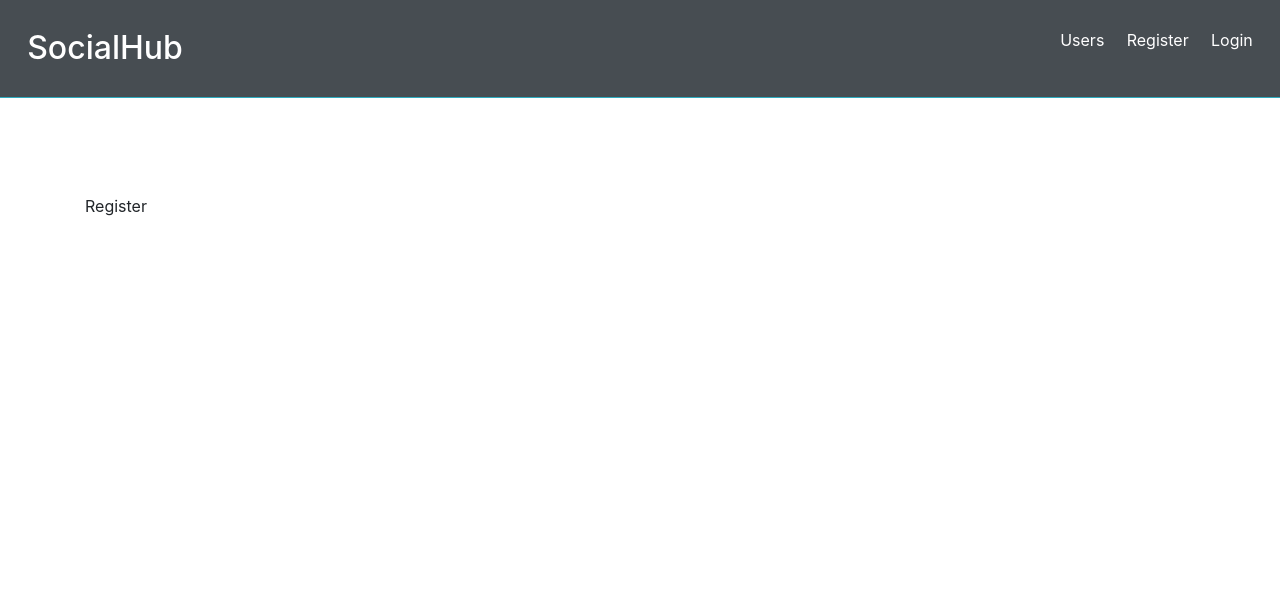
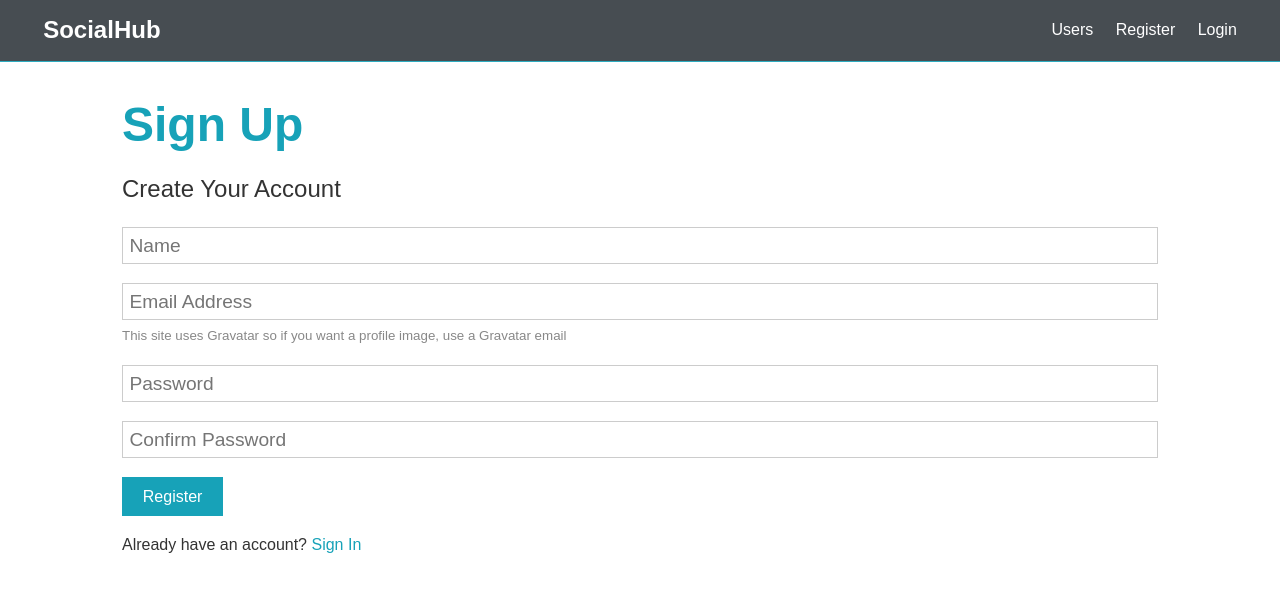
Before and after one commit to idriswebxy/whisper-social-network, a React (Create React App) app in the folder client/: page /register in a window 1280 px wide. Shown: the top 592 px of the page. Built offline with nearby package versions, Linux system fonts and the light colour scheme.

Commit message:
component updates

```diff
--- a/client/package.json
+++ b/client/package.json
@@ -15,8 +15,7 @@
     "react-tilt": "^0.1.4",
     "redux": "^4.0.4",
     "redux-devtools-extension": "^2.13.8",
-    "redux-thunk": "^2.3.0",
-    "tachyons": "^4.11.1"
+    "redux-thunk": "^2.3.0"
   },
   "scripts": {
     "start": "react-scripts start",
--- a/client/src/App.js
+++ b/client/src/App.js
@@ -5,7 +5,7 @@
 import Login from "./components/Auth/Login";
 import Register from "./components/Auth/Register";
 
-import "./App.css";
+
 import "@fortawesome/fontawesome-free";
 
 export default class App extends Component {
--- a/client/src/components/Auth/Register.js
+++ b/client/src/components/Auth/Register.js
@@ -1,11 +1,107 @@
-import React from 'react'
+import React, { Fragment, useState } from "react";
+import axios from "axios";
 
 const Register = () => {
+  const [formData, setFormData] = useState({
+    name: "",
+    email: "",
+    password: "",
+    password2: ""
+  });
+
+  const { name, email, password, password2 } = formData;
+
+  const onChange = e =>
+    setFormData({ ...formData, [e.target.name]: e.target.value });
+  console.log(name + "\n" + email); // test values
+
+  const onSubmit = async e => {
+    e.preventDefault();
+    if (password !== password2) {
+      console.log("Passwords do not match!");
+    } else {
+      const newUser = {
+        name,
+        email,
+        password
+      };
+
+      try {
+        const config = {
+          headers: {
+            "Content-Type": "application/json"
+          }
+        };
+
+        const body = JSON.stringify(newUser);
+
+        const res = await axios.post("/api/users", body, config);
+        console.log(res.data)
+      } catch (err) {
+        console.error(err.res.data)
+      }
+    }
+  };
+
   return (
-    <div>
-      Register
-    </div>
-  )
-}
+    <Fragment>
+      <h1 className="large text-primary">Sign Up</h1>
+      <p className="lead">
+        <i className="fas fa-user"></i> Create Your Account
+      </p>
+      <form className="form" onSubmit={e => onSubmit(e)}>
+        <div className="form-group">
+          <input
+            type="text"
+            placeholder="Name"
+            name="name"
+            value={name}
+            onChange={e => onChange(e)}
+            required
+          />
+        </div>
+        <div className="form-group">
+          <input
+            type="email"
+            placeholder="Email Address"
+            name="email"
+            value={email}
+            onChange={e => onChange(e)}
+            required
+          />
+          <small className="form-text">
+            This site uses Gravatar so if you want a profile image, use a
+            Gravatar email
+          </small>
+        </div>
 
-export default Register
+        <div className="form-group">
+          <input
+            type="password"
+            placeholder="Password"
+            name="password"
+            minLength="6"
+            value={password}
+            onChange={e => onChange(e)}
+          />
+        </div>
+        <div className="form-group">
+          <input
+            type="password"
+            placeholder="Confirm Password"
+            name="password2"
+            minLength="6"
+            value={password2}
+            onChange={e => onChange(e)}
+          />
+        </div>
+        <input type="submit" className="btn btn-primary" value="Register" />
+      </form>
+      <p className="my-1">
+        Already have an account? <a href="login.html">Sign In</a>
+      </p>
+    </Fragment>
+  );
+};
+
+export default Register;
--- a/client/src/components/Layout/Landing.js
+++ b/client/src/components/Layout/Landing.js
@@ -1,7 +1,5 @@
 import React from "react";
 import { Link } from "react-router-dom";
-
-
 
 
 const Landing = () => {
--- a/client/src/index.css
+++ b/client/src/index.css
@@ -1,9 +1,9 @@
-body {
+/* body {
   margin: 0;
   padding: 0;
-  /* w3c */
+
 }
 
 button {
   cursor: pointer;
-}
+} */
--- a/client/src/index.js
+++ b/client/src/index.js
@@ -1,7 +1,6 @@
 import React from "react";
 import ReactDOM from "react-dom";
 import App from "./App";
-import "bootstrap/dist/css/bootstrap.min.css";
-import "tachyons";
+import "./App.css";
 
 ReactDOM.render(<App />, document.getElementById("root"));
```
Also changed, not shown: client/src/components/Profile/Profile.js (deleted, +0 -11 lines), client/src/components/Register/Register.js (deleted, +0 -102 lines), client/src/components/Signin/Signin.js (deleted, +0 -93 lines), 2 other files (tests, documents, lock files or other folders).
